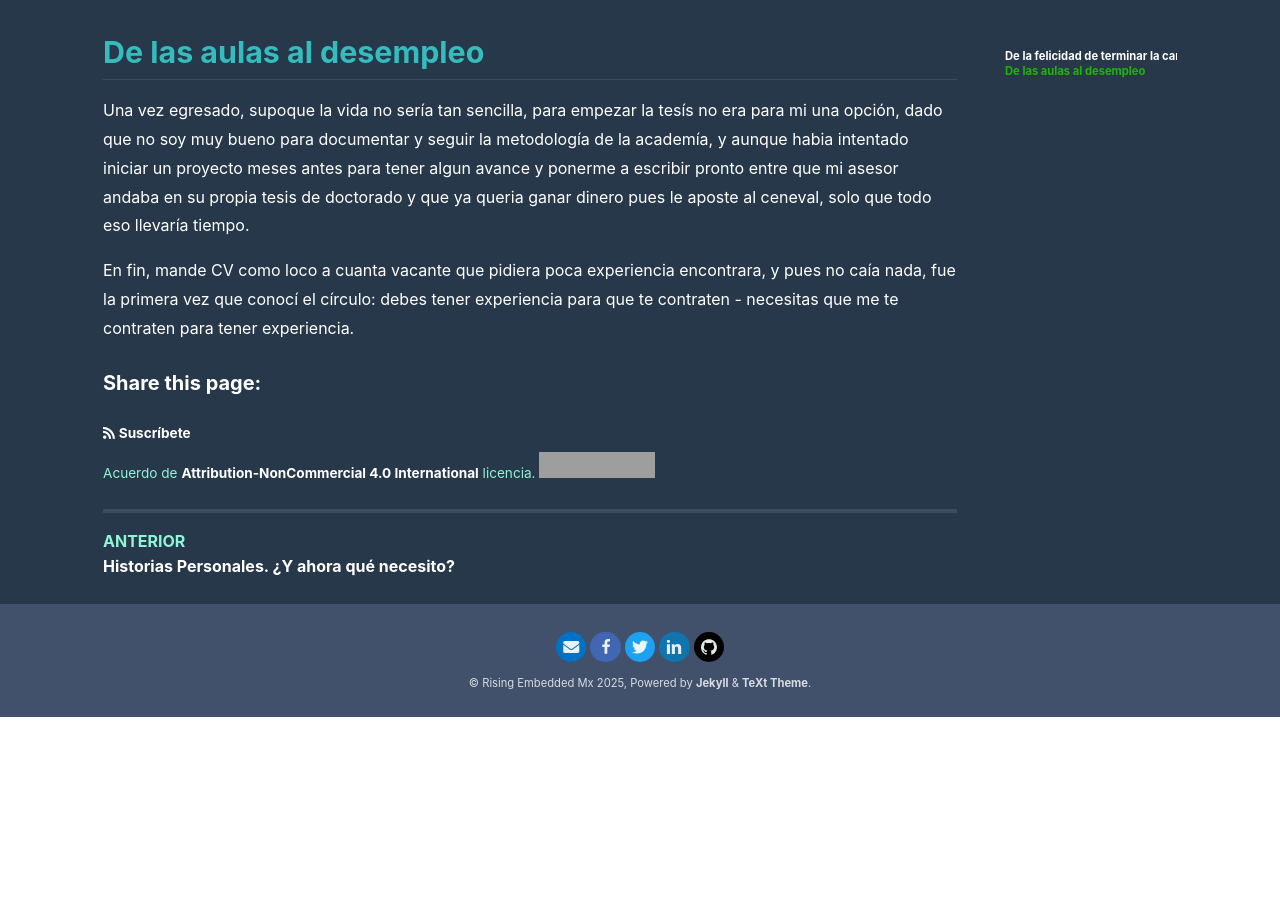
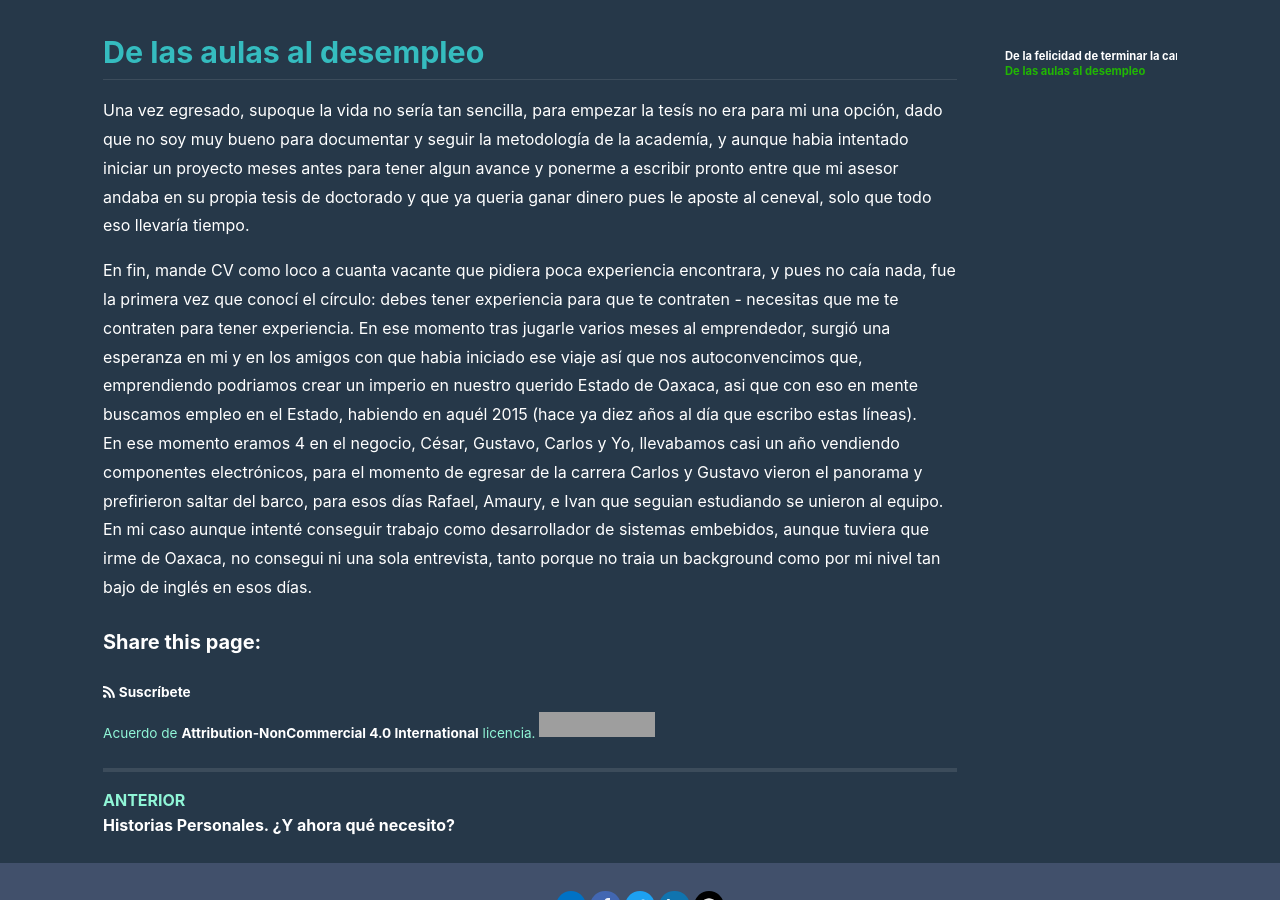
Before and after one commit to razielgdn/risingembeddedmx, a Jekyll site: the page built from contents/_posts/es/2025-07-08-umar.md, in a window 1280 px wide and 900 px high, scrolled down 1393 px. Built offline with Jekyll 4.4.1, drawn with Linux system fonts in a browser that asks for light colours; nearby versions of some CDN libraries; comment, search, counter and statistics services are not loaded; before the commit the page ends 2110 px from its top, so only the background shows below that; grey boxes are pictures that could not be loaded.

Commit message:
update umar file

```diff
--- a/contents/_posts/es/2025-07-08-umar.md
+++ b/contents/_posts/es/2025-07-08-umar.md
@@ -34,4 +34,6 @@ En fin, intente negociar con el profesor poder adelantar el examen o hacerlo en
 
 Una vez egresado, supoque la vida no sería tan sencilla, para empezar la tesís no era para mi una opción, dado que no soy muy bueno para documentar y seguir la metodología de la academía, y aunque habia intentado iniciar un proyecto meses antes para tener algun avance y ponerme a escribir pronto entre que mi asesor andaba en su propia tesis de doctorado y que ya queria ganar dinero pues le aposte al ceneval, solo que todo eso llevaría tiempo.
 
-En fin, mande CV como loco a cuanta vacante que pidiera poca experiencia encontrara, y pues no caía nada, fue la primera vez que conocí el círculo: debes tener experiencia para que te contraten - necesitas que me te contraten para tener experiencia.
+En fin, mande CV como loco a cuanta vacante que pidiera poca experiencia encontrara, y pues no caía nada, fue la primera vez que conocí el círculo: debes tener experiencia para que te contraten - necesitas que me te contraten para tener experiencia. En ese momento tras jugarle varios meses al emprendedor, surgió una esperanza en mi y en los amigos con que habia iniciado ese viaje así que nos autoconvencimos que, emprendiendo podriamos crear un imperio en nuestro querido Estado de Oaxaca, asi que con eso en mente buscamos empleo en el Estado, habiendo en aquél 2015 (hace ya diez años al día que escribo estas líneas).
+En ese momento eramos 4 en el negocio, César, Gustavo, Carlos y Yo, llevabamos casi un año vendiendo componentes electrónicos, para el momento de egresar de la carrera Carlos y Gustavo vieron el panorama y prefirieron saltar del barco, para esos días Rafael, Amaury, e Ivan que seguian estudiando se unieron al equipo.
+En mi caso aunque intenté conseguir trabajo como desarrollador de sistemas embebidos, aunque tuviera que irme de Oaxaca, no consegui ni una sola entrevista, tanto porque no traia un background como por mi nivel tan bajo de inglés en esos días.
```
